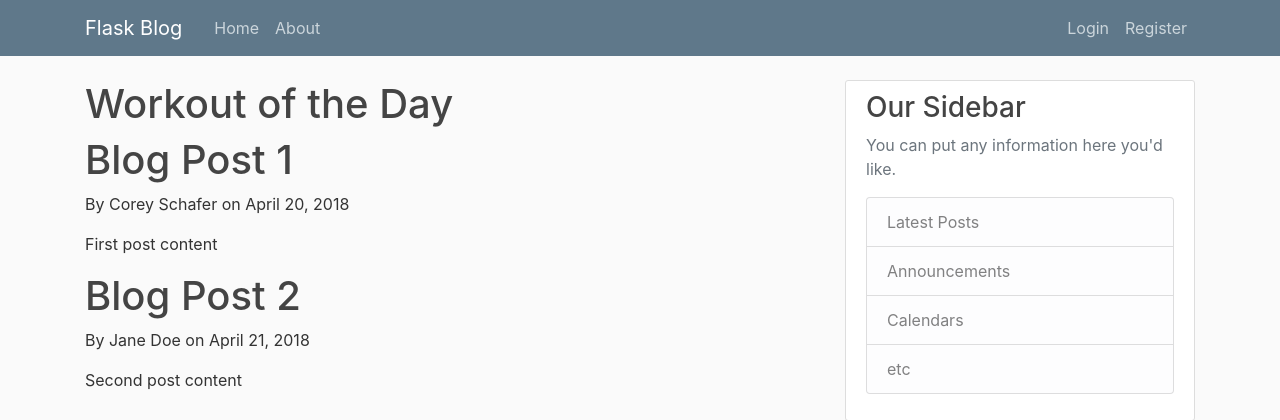
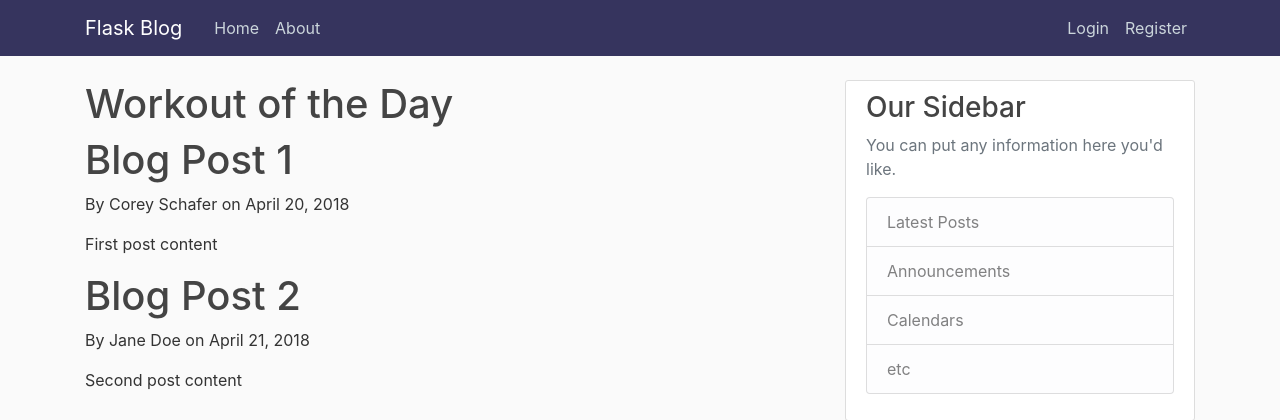
Before and after one commit to aguerr2113/wodder, a Flask app: page / in a window 1280 px wide. Shown: the top 420 px of the page. Run offline with Flask 3, Linux system fonts and the light colour scheme; some libraries are stand-ins or nearby versions.

Commit message:
changed color of navbar

```diff
--- a/static/main.css
+++ b/static/main.css
@@ -9,7 +9,7 @@ body {
 }
 
 .bg-steel {
-    background-color: #5f788a;
+  background-color: #36345E;
 }
 
 .site-header .navbar-nav .nav-link {
```
Lines whose indentation alone changed are shown as unchanged.
